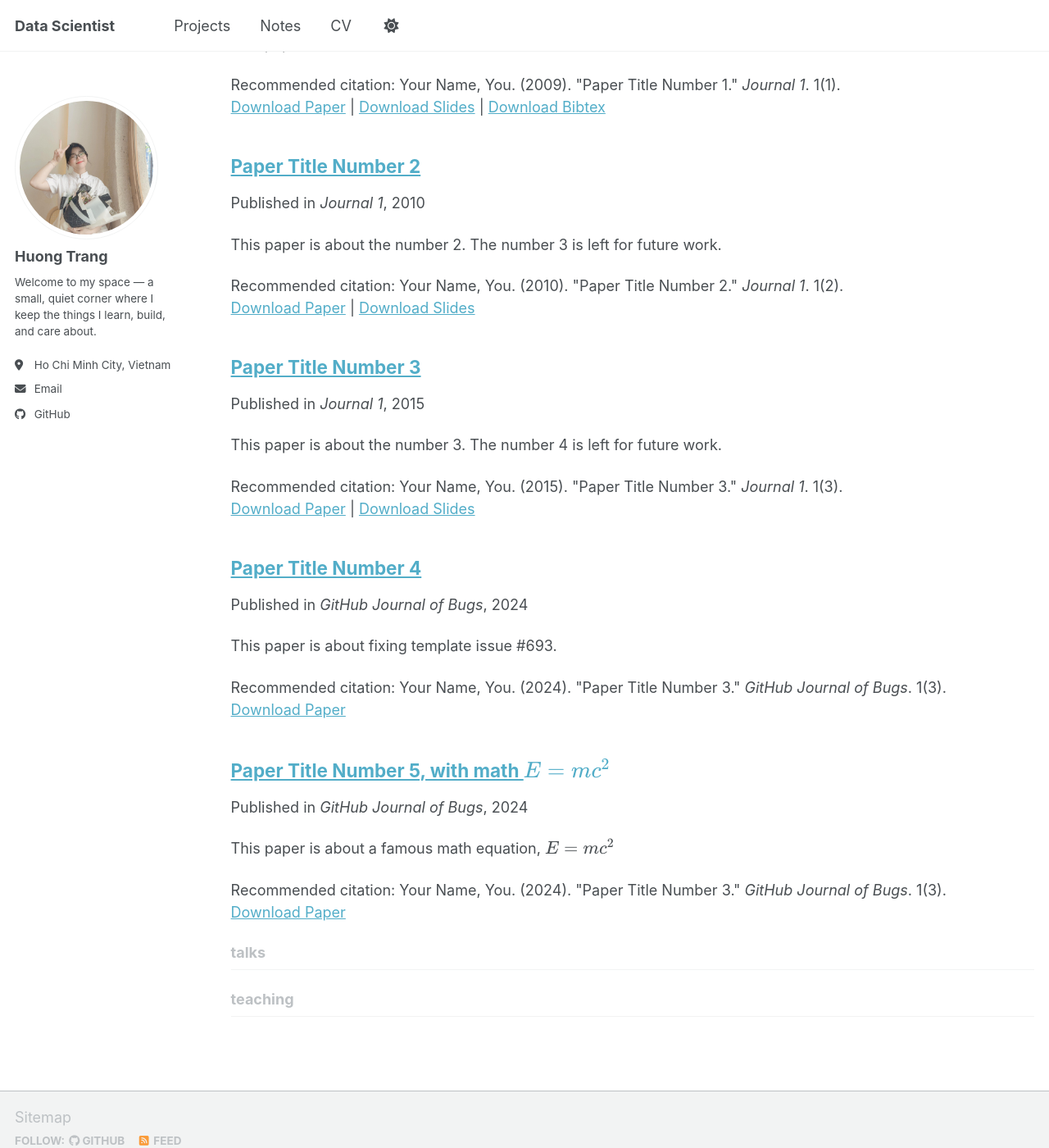
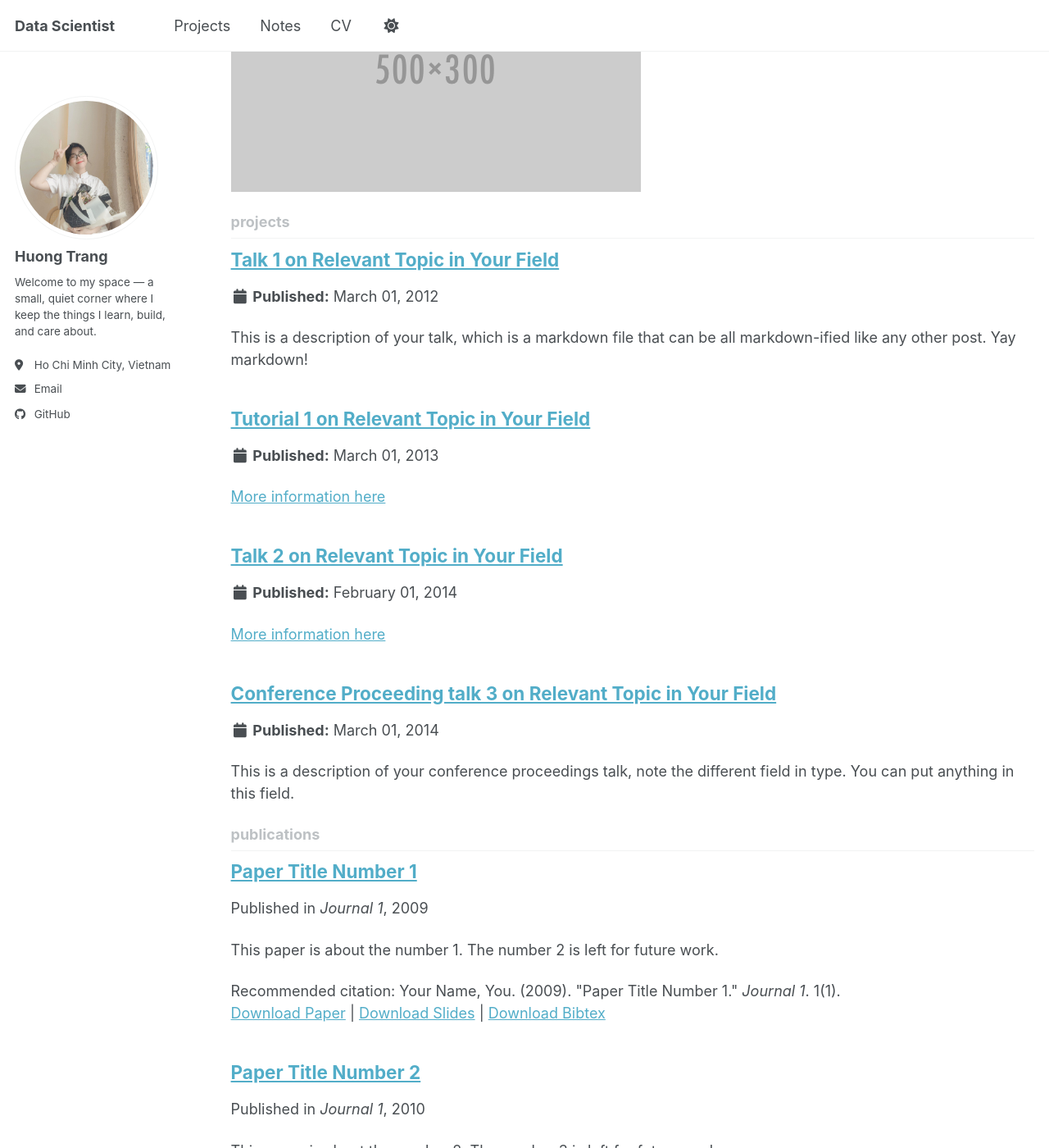
Before and after one commit to HuongTrangDo/huongtrangdo.github.io, a Jekyll site: the page built from _pages/collection-archive.html, in a window 1280 px wide and 1400 px high, scrolled down 1209 px. Shown: the whole window at 82% size. Built offline with Jekyll 4.4.1, drawn with Linux system fonts in a browser that asks for light colours; a script bundle is joined from its source files by our own code; library files that are not in the unit come from our copies; some of the changed text lies outside the part shown.

Commit message:
Update _config.yml

```diff
--- a/_config.yml
+++ b/_config.yml
@@ -221,7 +221,7 @@
 
 # These settings control the types of collections used by the template
 collections:
-  teaching:
+  notes:
     output: true
     permalink: /:collection/:path/
   publications:
@@ -230,7 +230,7 @@
   portfolio:
     output: true
     permalink: /:collection/:path/
-  talks:
+  projects:
     output: true
     permalink: /:collection/:path/
 
@@ -255,10 +255,10 @@
     values:
       layout: single
       author_profile: true
-  # _teaching
+  # _notes
   - scope:
       path: ""
-      type: teaching
+      type: notes
     values:
       layout: single
       author_profile: true
@@ -282,12 +282,12 @@
       author_profile: true
       share: true
       comment: true
-  # _talks
+  # _projects
   - scope:
       path: ""
-      type: talks
+      type: projects
     values:
-      layout: talk
+      layout: projects
       author_profile: true
       share: true
 
```
